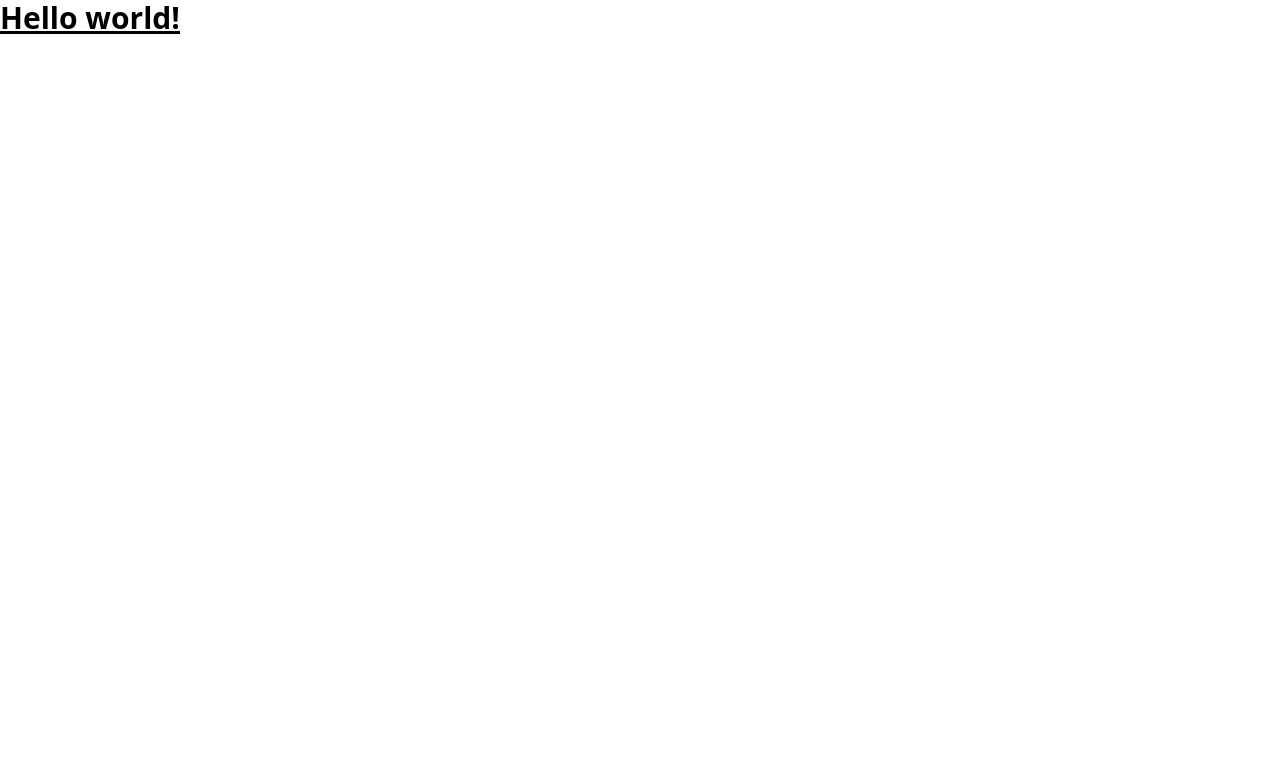
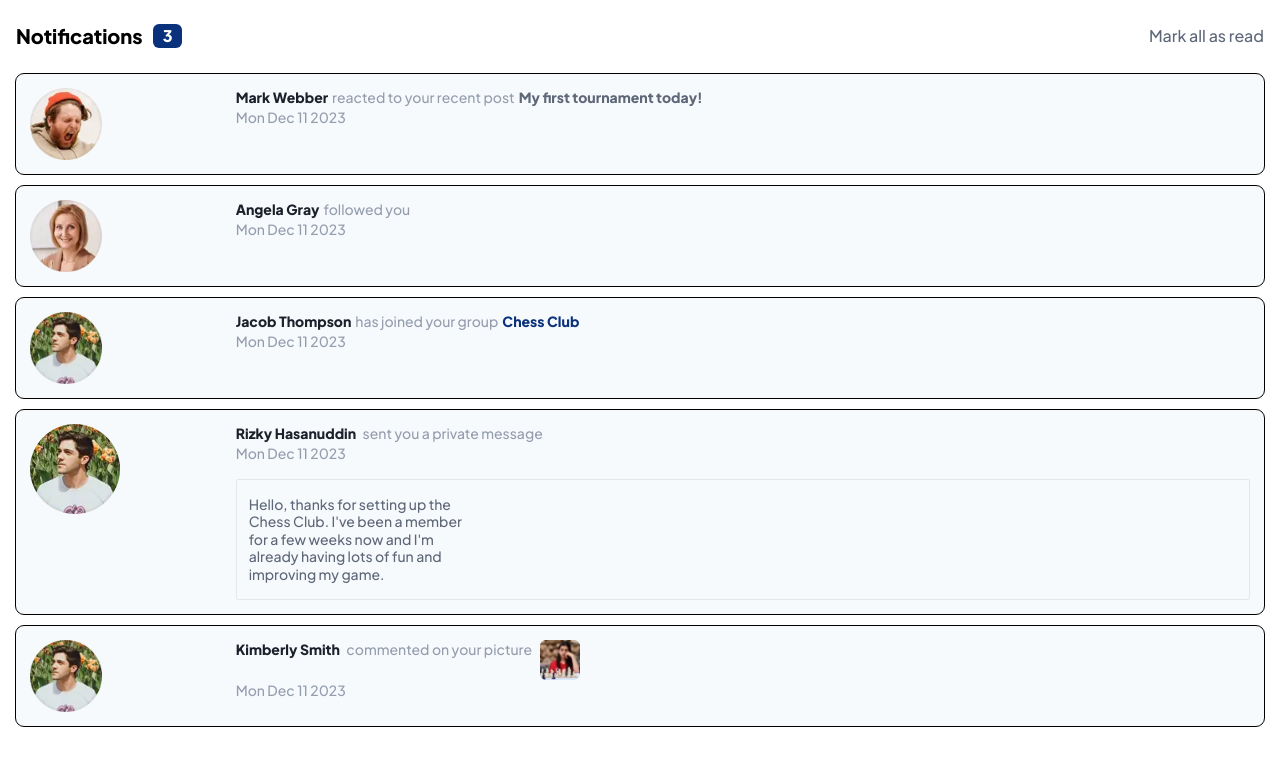
Before and after one commit to atmahana/notification-page-fem, a React (Vite) app: page / in a window 1280 px wide. Shown: the top 766 px of the page. Built offline with nearby package versions, Linux system fonts and the light colour scheme.

Commit message:
Add notification item component

```diff
--- a/src/App.tsx
+++ b/src/App.tsx
@@ -1,5 +1,79 @@
+import NotificationItem from "./components/Notifications/NotificationItem";
+import AvatarMark from "../src/assets/avatar-mark-webber.webp";
+import AvatarAngela from "../src/assets/avatar-angela-gray.webp";
+import AvatarJacob from "../src/assets/avatar-jacob-thompson.webp";
+import NotifImage from '../src/assets/image-chess.webp';
+
 function App() {
-  return <h1 className="text-3xl font-bold underline">Hello world!</h1>;
+  return (
+    <main className="px-4 py-[1.35rem]">
+      <header className="flex justify-between">
+        <div className="flex gap-2.5 items-center">
+          <h1 className="font-bold text-xl">Notifications </h1>
+          <span className="bg-primary text-white rounded-md px-2.5 font-bold">
+            3
+          </span>
+        </div>
+        <button className="text-muted-dark">Mark all as read</button>
+      </header>
+      <section className="pt-6 grid gap-3">
+        <NotificationItem
+          variant="normal"
+          content={{
+            actionType: {
+              type: "reaction",
+              postTitle: "My first tournament today",
+            },
+            username: "Mark Webber",
+            userAvatar: `${AvatarMark}`,
+            timestamp: new Date(),
+          }}
+        />
+        <NotificationItem
+          variant="normal"
+          content={{
+            username: "Angela Gray",
+            userAvatar: `${AvatarAngela}`,
+            actionType: {
+              type: "follow",
+            },
+            timestamp: new Date(),
+          }}
+        />
+        <NotificationItem
+          variant="normal"
+          content={{
+            username: "Jacob Thompson",
+            userAvatar: `${AvatarJacob}`,
+            actionType: {
+              type: "joinedGroup",
+              groupName: "Chess Club",
+            },
+            timestamp: new Date(),
+          }}
+        />
+        <NotificationItem
+          variant="privateMessage"
+          content={{
+            username: "Rizky Hasanuddin",
+            userAvatar: `${AvatarJacob}`,
+            timestamp: new Date(),
+            message:
+              "Hello, thanks for setting up the Chess Club. I've been a member for a few weeks now and I'm already having lots of fun and improving my game.",
+          }}
+        />
+        <NotificationItem
+          variant="withImages"
+          content={{
+            username: "Kimberly Smith",
+            userAvatar: `${AvatarJacob}`,
+            timestamp: new Date(),
+            imageUrl: NotifImage
+          }}
+        />
+      </section>
+    </main>
+  );
 }
 
 export default App;
--- /dev/null
+++ b/src/components/Notifications/NormalContent.tsx
@@ -0,0 +1,50 @@
+import { FC } from "react";
+import { NormalNotificationProps as NormalContentProps } from "./notification";
+
+const NormalContent: FC<NormalContentProps> = ({
+  username,
+  userAvatar,
+  timestamp,
+  actionType,
+}) => {
+  return (
+    <>
+      <div>
+        <img
+          src={userAvatar}
+          alt={`${username} avatar`}
+          className="w-[4.5rem]"
+        />
+      </div>
+      <div className="col-span-5">
+        <p className="text-muted-light text-sm leading-snug">
+          <strong className="text-foreground pr-1">{username}</strong>
+          {actionType.type === "reaction" && (
+            <>
+              reacted to your recent post
+              <strong className="pl-1 text-muted-dark">
+                {actionType.postTitle}!
+              </strong>
+            </>
+          )}
+          {actionType.type === "follow" && <>followed you</>}
+          {actionType.type === "joinedGroup" && (
+            <>
+              has joined your group
+              <strong className="text-primary pl-1">{actionType.groupName}</strong>
+            </>
+          )}
+          {actionType.type === "leftGroup" && (
+            <>
+              left the group
+              <strong className="text-primary pl-1">{actionType.groupName}</strong>
+            </>
+          )}
+        </p>
+        <p className="text-muted-light text-sm">{timestamp.toDateString()}</p>
+      </div>
+    </>
+  );
+};
+
+export default NormalContent;
--- /dev/null
+++ b/src/components/Notifications/NotificationItem.tsx
@@ -0,0 +1,60 @@
+import { FC, ReactNode } from "react";
+import {
+  NormalNotificationProps,
+  WithImagesNotificationProps,
+  PrivateMessageNotificationProps,
+  NotificationItemProps,
+} from "./notification";
+import NormalContent from "./NormalContent";
+import WithmagesContent from "./WithImageContent";
+import PrivateMessageContent from "./PrivateMessageContent";
+
+const NotificationItem: FC<NotificationItemProps> = ({ variant, content }) => {
+  let renderedContent: ReactNode;
+
+  switch (variant) {
+    case "normal":
+      const normalContent = content as NormalNotificationProps;
+      renderedContent = (
+        <NormalContent
+          username={normalContent.username}
+          userAvatar={normalContent.userAvatar}
+          timestamp={normalContent.timestamp}
+          actionType={normalContent.actionType}
+        />
+      );
+      break;
+    case "withImages":
+      const withImagesContent = content as WithImagesNotificationProps;
+      renderedContent = (
+        <WithmagesContent
+          username={withImagesContent.username}
+          userAvatar={withImagesContent.userAvatar}
+          timestamp={withImagesContent.timestamp}
+          imageUrl={withImagesContent.imageUrl}
+        />
+      );
+      break;
+    case "privateMessage":
+      const privateMessageContent = content as PrivateMessageNotificationProps;
+      renderedContent = (
+        <PrivateMessageContent
+          username={privateMessageContent.username}
+          userAvatar={privateMessageContent.userAvatar}
+          timestamp={privateMessageContent.timestamp}
+          message={privateMessageContent.message}
+        />
+      );
+      break;
+    default:
+      renderedContent = null;
+  }
+
+  return (
+    <div className="bg-background rounded-lg p-3.5 grid grid-flow-col grid-cols-6 gap-3.5 outline outline-1">
+      {renderedContent}
+    </div>
+  );
+};
+
+export default NotificationItem;
--- /dev/null
+++ b/src/components/Notifications/PrivateMessageContent.tsx
@@ -0,0 +1,35 @@
+import { FC } from "react";
+import { PrivateMessageNotificationProps as PrivateMessageContentProps } from "./notification";
+
+const PrivateMessageContent: FC<PrivateMessageContentProps> = ({
+  username,
+  userAvatar,
+  timestamp,
+  message,
+}) => {
+  return (
+    <>
+      <div>
+        <img src={userAvatar} alt="User Avatar" />
+      </div>
+      <div className="col-span-5">
+        <p className="text-muted-light text-sm leading-snug">
+          <strong className="text-foreground pr-1">
+            {username}
+          </strong>{" "}
+          sent you a private message
+        </p>
+        <p className="text-muted-light text-sm">
+          {timestamp.toDateString()}
+        </p>
+        <div className="text-sm text-muted-dark border rounded-sm px-3 py-4 mt-4">
+          <p className="max-w-[22ch] leading-tight">
+            {message}
+          </p>
+        </div>
+      </div>
+    </>
+  );
+};
+
+export default PrivateMessageContent;
--- /dev/null
+++ b/src/components/Notifications/WithImageContent.tsx
@@ -0,0 +1,37 @@
+import { FC } from "react";
+import { WithImagesNotificationProps as WithImageContentProps } from "./notification";
+
+const WithmagesContent: FC<WithImageContentProps> = ({
+  username,
+  userAvatar,
+  timestamp,
+  imageUrl,
+}) => {
+  return (
+    <>
+      <div>
+        <img
+          src={userAvatar}
+          alt={`${username} avatar`}
+          className="w-[4.5rem]"
+        />
+      </div>
+      <div className="col-span-5">
+        <div className="flex">
+          <p className="text-muted-light text-sm leading-snug pr-2">
+            <strong className="text-foreground pr-1">{username}</strong>{" "}
+            commented on your picture
+          </p>
+          <img
+            src={imageUrl}
+            alt="Notification's picture"
+            className="aspect-square w-10"
+          />
+        </div>
+        <p className="text-muted-light text-sm">{timestamp.toDateString()}</p>
+      </div>
+    </>
+  );
+};
+
+export default WithmagesContent;
--- /dev/null
+++ b/src/components/Notifications/notification.d.ts
@@ -0,0 +1,41 @@
+interface CommonNotificationProps {
+  username: string;
+  userAvatar: string;
+  timestamp: Date;
+}
+
+type actionTypes =
+  | {
+    type: "reaction";
+    postTitle: string;
+  }
+  | {
+    type: "follow";
+  }
+  | {
+    type: "joinedGroup";
+    groupName: string;
+  }
+  | {
+    type: "leftGroup";
+    groupName: string;
+  };
+
+interface NormalNotificationProps extends CommonNotificationProps {
+  actionType: actionTypes;
+}
+
+interface WithImagesNotificationProps extends CommonNotificationProps {
+  imageUrl: string;
+}
+
+interface PrivateMessageNotificationProps extends CommonNotificationProps {
+  message: string;
+}
+
+type NotificationItemProps =
+  | { variant: "normal"; content: NormalNotificationProps }
+  | { variant: "withImages"; content: WithImagesNotificationProps }
+  | { variant: "privateMessage"; content: PrivateMessageNotificationProps };
+
+export { CommonNotificationProps, actionTypes, NormalNotificationProps, WithImagesNotificationProps, PrivateMessageNotificationProps, NotificationItemProps }
--- a/src/index.css
+++ b/src/index.css
@@ -3,3 +3,9 @@
 @tailwind base;
 @tailwind components;
 @tailwind utilities;
+
+@layer base {
+  html {
+    font-family: 'Plus Jakarta Sans', sans-serif;
+  }
+}
```
